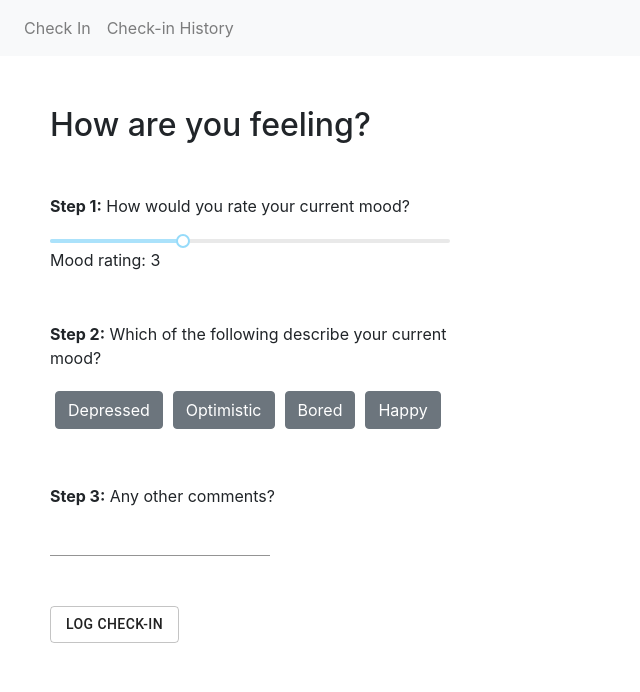
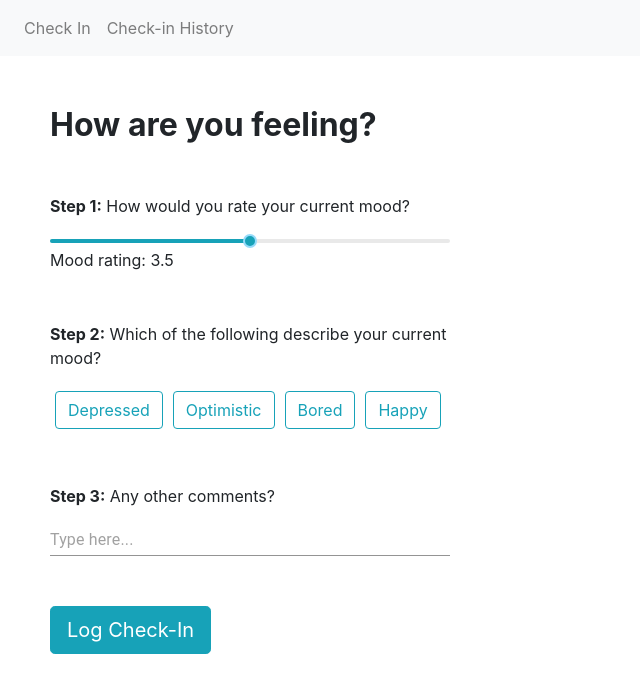
Before and after one commit to mattcleary55/unmind-mood-tracker, a React (Create React App) app: page / in a window 1280 px wide. Shown: the top 692 px of the page, without its empty margins (0-640 px from the left). Built offline with nearby package versions, Linux system fonts and the light colour scheme.

Commit message:
improved basic styling of UI

```diff
--- a/src/components/CheckIn.tsx
+++ b/src/components/CheckIn.tsx
@@ -7,7 +7,31 @@ const FeelingDescriptor: React.FC<{ text: String }> = ({
   text,
 }: {
   text: String;
-}) => <p>{text}</p>;
+}) => (
+  <div
+    style={{
+      display: 'inline-block',
+      margin: '0 5px',
+      borderColor: '#17a2b8',
+      borderWidth: 1,
+      borderStyle: 'solid',
+      borderRadius: '0.25rem',
+      padding: '0.375rem 0.75rem',
+      maxWidth: 100,
+      textAlign: 'center',
+      verticalAlign: 'middle',
+    }}
+  >
+    <p
+      style={{
+        color: '#17a2b8',
+        margin: 0,
+      }}
+    >
+      {text}
+    </p>
+  </div>
+);
 
 const CheckIn: React.FC<{ checkIn: ICheckIn }> = ({
   checkIn,
@@ -17,17 +41,23 @@ const CheckIn: React.FC<{ checkIn: ICheckIn }> = ({
   const { moodRating, time, comment, feelingDescriptions } = checkIn;
   return (
     <div>
-      <p>{moodRating}/10</p>
-
-      <p>{moment(time).format('DD/MM/YY')}</p>
+      <p>
+        <b>Mood rating:</b> {moodRating}/10
+      </p>
 
       <div>
-        {feelingDescriptions.map((description: string, index: number) => (
-          <FeelingDescriptor text={description} key={index} />
-        ))}
+        <b>Feelings: </b>
+        <div style={{ margin: '10px 0px 20px 0px' }}>
+          {feelingDescriptions.map((description: string, index: number) => (
+            <FeelingDescriptor text={description} key={index} />
+          ))}
+        </div>
       </div>
 
-      <p>{comment}</p>
+      <p>
+        <b>Comments: </b>
+        {comment}
+      </p>
     </div>
   );
 };
--- a/src/components/CheckInHistory.tsx
+++ b/src/components/CheckInHistory.tsx
@@ -1,3 +1,5 @@
+import 'react-accessible-accordion/dist/fancy-example.css';
+
 import React from 'react';
 import moment from 'moment';
 import {
@@ -12,16 +14,16 @@ import CheckIn from './CheckIn';
 
 import { TCheckInHistory, ICheckIn } from '../../types';
 
-import 'react-accessible-accordion/dist/fancy-example.css';
-
 const CheckInHistory: React.FC<{ checkInHistory: TCheckInHistory }> = ({
   checkInHistory,
 }: {
   checkInHistory: TCheckInHistory;
 }) => {
   const latestEntryUUID = '63931684-9f47-11ea-bb37-0242ac130002';
+  const wrapperStyle = { width: 600 };
 
   return (
+    <div style={wrapperStyle}>
       <Accordion allowZeroExpanded preExpanded={[latestEntryUUID]}>
         {checkInHistory.map((checkIn: ICheckIn, index: number) => (
           <AccordionItem
@@ -40,6 +42,7 @@ const CheckInHistory: React.FC<{ checkInHistory: TCheckInHistory }> = ({
           </AccordionItem>
         ))}
       </Accordion>
+    </div>
   );
 };
 
--- a/src/components/CurrentMoodSlider.tsx
+++ b/src/components/CurrentMoodSlider.tsx
@@ -15,11 +15,15 @@ const CurrentMoodSlider: React.FC<Props> = ({ moodRating, setMoodRating }) => {
       <p>
         <b>Step 1:</b> How would you rate your current mood?
       </p>
+
       <Slider
-        min={1}
+        min={0}
         max={7}
-        defaultValue={3}
+        step={0.5}
+        defaultValue={3.5}
         value={moodRating}
+        trackStyle={{ backgroundColor: '#17a2b8' }}
+        handleStyle={{ backgroundColor: '#17a2b8' }}
         onChange={(value: number): number | void => setMoodRating(value)}
       />
 
--- a/src/components/FeelingSelector.tsx
+++ b/src/components/FeelingSelector.tsx
@@ -31,11 +31,10 @@ const FeelingSelector: React.FC<Props> = (props) => {
 
       <ButtonGroup>
         {feelings.map((feeling: Feeling, index: number) => (
-          <div style={{ margin: 5 }}>
+          <div style={{ margin: 5 }} key={index}>
             <Button
-              key={index}
               value={feeling}
-              variant={feelingDescriptions[feeling] ? 'primary' : 'secondary'}
+              variant={feelingDescriptions[feeling] ? 'info' : 'outline-info'}
               onClick={() => toggleSelection(feeling)}
             >
               {feeling}
--- a/src/components/OptionalCommentField.tsx
+++ b/src/components/OptionalCommentField.tsx
@@ -1,14 +1,25 @@
 import React from 'react';
-import { TextField } from '@material-ui/core';
+import TextField from '@material-ui/core/TextField';
+import { withStyles } from '@material-ui/core/styles';
 
 type Props = {
   commentText: string;
   setCommentText: (text: string) => string | void;
+  classes: any;
+};
+
+const styles = {
+  root: {
+    '& .MuiInput-underline:after': {
+      borderBottomColor: '#17a2b8',
+    },
+  },
 };
 
 const OptionalCommentField: React.FC<Props> = ({
   commentText,
   setCommentText,
+  classes,
 }) => {
   const wrapperStyle = { width: 400, margin: 50 };
 
@@ -19,12 +30,14 @@ const OptionalCommentField: React.FC<Props> = ({
       </p>
 
       <TextField
-        id='outlined-basic'
         value={commentText}
+        fullWidth
+        className={classes.root}
+        placeholder='Type here...'
         onChange={(event): string | void => setCommentText(event.target.value)}
       />
     </div>
   );
 };
 
-export default OptionalCommentField;
+export default withStyles(styles)(OptionalCommentField);
--- a/src/components/SubmitCheckInButton.tsx
+++ b/src/components/SubmitCheckInButton.tsx
@@ -1,5 +1,5 @@
 import React from 'react';
-import { Button } from '@material-ui/core';
+import { Button } from 'react-bootstrap';
 import { RouteComponentProps, withRouter } from 'react-router-dom';
 
 import { logCheckInHistory } from '../api';
@@ -19,7 +19,8 @@ const SubmitCheckInButton: React.FC<RouteComponentProps & Props> = (props) => {
   return (
     <div style={wrapperStyle}>
       <Button
-        variant='outlined'
+        variant='info'
+        size='lg'
         onClick={async (): Promise<void> => {
           await logCheckInHistory(
             formatCheckInData(moodRating, commentText, feelingDescriptions)
@@ -39,11 +40,12 @@ const formatCheckInData = (
   feelingDescriptionsMap: TFeelingDescriptions
 ): ICheckIn => {
   const feelingDescriptions: string[] = [];
-  Object.entries(feelingDescriptionsMap).forEach(([key, value]): void => {
-    if (value) feelingDescriptions.push(key);
-  });
+  Object.entries(feelingDescriptionsMap).forEach(
+    ([key, value]: [string, boolean]): void => {
+      if (value) feelingDescriptions.push(key);
+    }
+  );
 
-  console.log('commentText is: ', comment);
   return {
     moodRating,
     time: Date.now(),
--- a/src/components/Summary.tsx
+++ b/src/components/Summary.tsx
@@ -15,7 +15,9 @@ const Summary: React.FC<{ checkInHistory: TCheckInHistory }> = ({
     <div style={{ marginBottom: 50 }}>
       <h2>Average mood rating: {averageMoodRating.toFixed(1)}/10</h2>
 
-      <h3>Based on {checkInHistory.length} total check-ins</h3>
+      <h3 style={{ color: '#17a2b8' }}>
+        Based on {checkInHistory.length} total check-ins
+      </h3>
     </div>
   );
 };
--- a/src/hooks/useMoodRating.ts
+++ b/src/hooks/useMoodRating.ts
@@ -4,7 +4,7 @@ const useMoodRating = (): {
   moodRating: number;
   setMoodRating: (rating: number) => number | void;
 } => {
-  const [moodRating, setMoodRating] = useState<number>(3);
+  const [moodRating, setMoodRating] = useState<number>(3.5);
   return { moodRating, setMoodRating };
 };
 
--- a/src/pages/CheckIn.tsx
+++ b/src/pages/CheckIn.tsx
@@ -25,7 +25,9 @@ const CheckInPage: React.FC = () => {
   return (
     <div>
       <div style={wrapperStyle}>
-        <h2>How are you feeling?</h2>
+        <h2>
+          <b>How are you feeling?</b>
+        </h2>
       </div>
 
       <CurrentMoodSlider
```
Also changed, not shown: 1 other file (tests, documents, lock files or other folders). Lines whose indentation alone changed are shown as unchanged.
